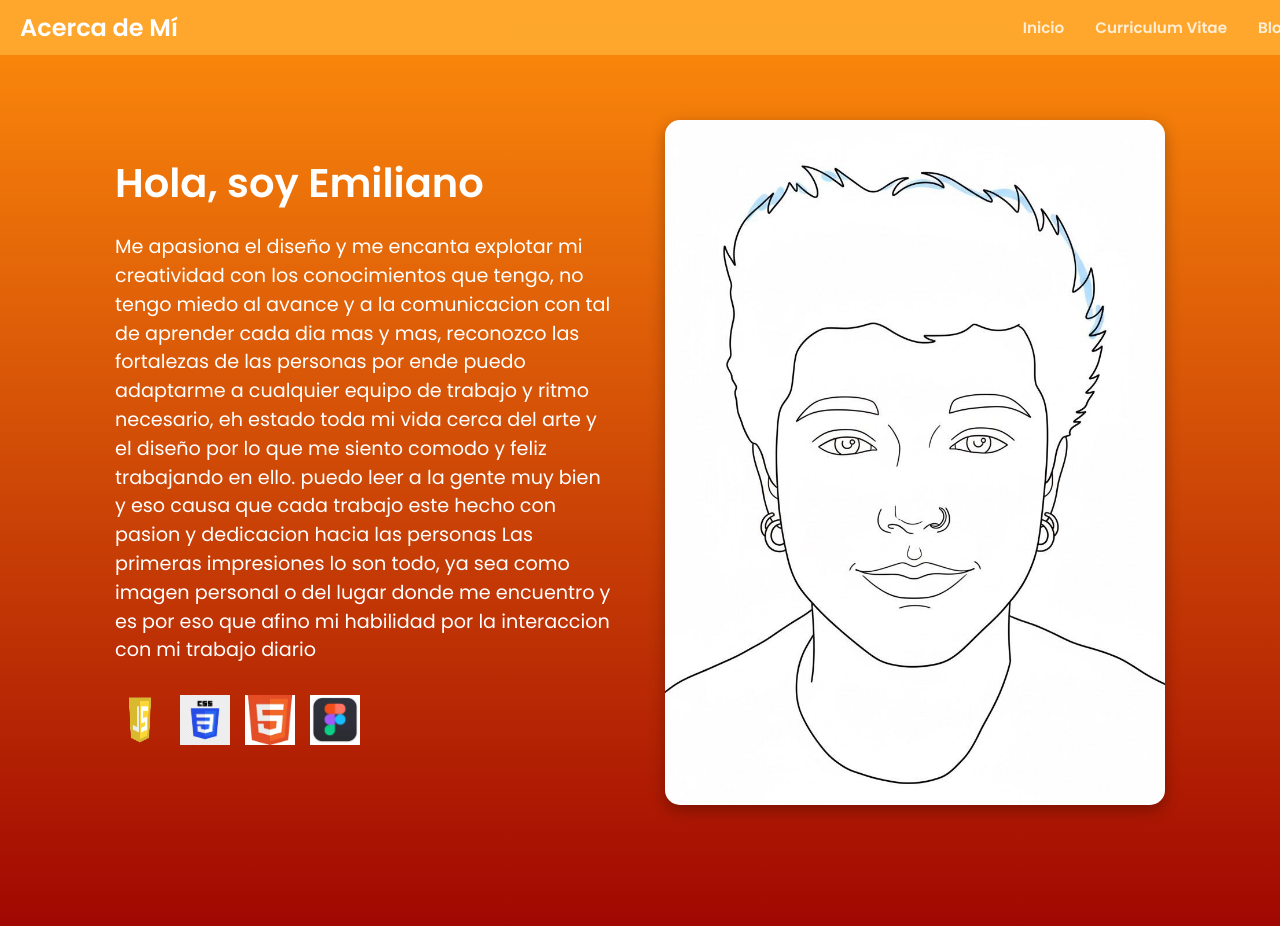
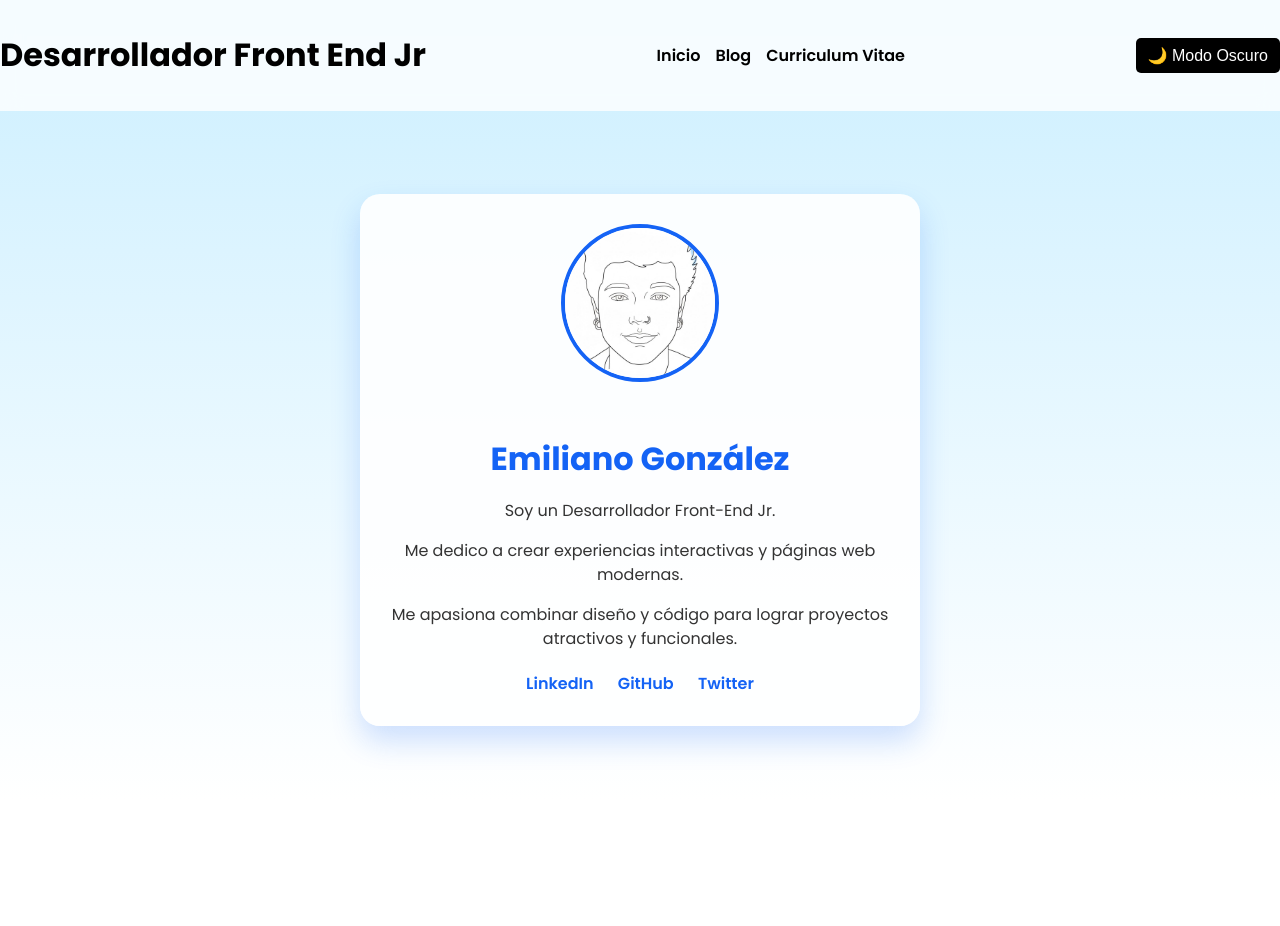
Before and after one commit to emilianomglez01-eng/Portafolio-Emiliano, a website: page Acercademi.html in a window 1280 px wide. After the commit the page ends 800 px from the top, so only its background shows below. Drawn offline with nearby package versions, Linux system fonts and the light colour scheme.

Commit message:
Nueva idea portafolio

```diff
--- a/Acercademi.css
+++ b/Acercademi.css
@@ -1,106 +1,167 @@
+@import url("https://fonts.googleapis.com/css2?family=Poppins:wght@400;600;700&display=swap");
+
 body {
   font-family: 'Poppins', sans-serif;
+  background: linear-gradient(to bottom, #ccefff 0%, #ffffff 100%);
+  display: flex;
+  justify-content: center;
+  align-items: center;
+  flex-direction: column;
+  min-height: 100vh;
   margin: 0;
-  padding: 0;
-  background: linear-gradient(to bottom, #ff8d0b, #9c0101);
-  color: #ffffff;
+  color: #000;
+  overflow-x: hidden;
+  transition: background 2s ease-in-out, color 2s ease-in-out;
 }
 
+/* NAVBAR */
 header {
   position: fixed;
   top: 0;
   width: 100%;
-  background: rgba(255, 173, 51, 0.856);
+  z-index: 10;
   display: flex;
   justify-content: space-between;
   align-items: center;
+  background: rgba(255, 255, 255, 0.8);
+  backdrop-filter: blur(10px);
   padding: 10px 20px;
-  z-index: 10;
+  border-radius: 10px;
+  transition: background 1s;
+  flex-wrap: wrap;
 }
 
 header h1 {
+  color: #000;
   font-weight: 700;
-  font-size: 1.5rem;
-  margin: 0;
+  transition: color 1s;
 }
 
 nav {
-  display: flex;
-  gap: 15px;
-  margin-left: 500px;
-  text-align: left;
-}
-
-nav a {
-  color: #ffffffce;
-  text-decoration: none;
-  font-weight: 600;
-  font-size: 0.95rem;
-  transition: color 0.3s;
-  padding: 5px 8px;
-}
-
-nav a:hover {
-  color: rgb(255, 146, 4);
-}
-
-
-.acerca-seccion {
-  display: flex;
-  flex-wrap: wrap;
-  justify-content: center;
-  align-items: flex-start;
-  min-height: 100vh;
-  padding: 120px 50px 50px 50px;
-  gap: 50px;
-  opacity: 0;
-  transform: translateY(50px);
-}
-
-.acerca-texto {
-  flex: 1;
-  min-width: 300px;
-  max-width: 500px;
-}
-
-.acerca-texto h2 {
-  font-size: 2.5rem;
-  margin-bottom: 20px;
-}
-
-.acerca-texto p {
-  font-size: 1.2rem;
-  line-height: 1.5;
-  margin-bottom: 30px;
-}
-
-
-.conocimientos {
   display: flex;
   flex-wrap: wrap;
   gap: 15px;
 }
 
-.conocimiento {
-  width: 50px;
-  height: 50px;
-  opacity: 0;
-  transform: translateY(20px);
+nav a {
+  color: #000;
+  text-decoration: none;
+  font-weight: 600;
+  transition: color 1s;
+  font-size: clamp(0.9rem, 1.5vw, 1rem);
 }
 
+nav a:hover {
+  color: #0a3fa0;
+}
 
-.acerca-imagen {
-  flex: 1;
-  min-width: 300px;
-  max-width: 500px;
+#darkModeToggle {
+  padding: 8px 12px;
+  background: #000000;
+  border: none;
+  border-radius: 5px;
+  cursor: pointer;
+  font-size: 1rem;
+  color: #fff;
+  transition: background 0.3s, color 0.3s;
+}
+
+#darkModeToggle:hover {
+  background: #ffffff;
+}
+
+/* Modo oscuro navbar */
+.dark-mode header {
+  background: rgba(0, 0, 0, 0.8);
+}
+
+.dark-mode header h1,
+.dark-mode nav a {
+  color: #fff;
+}
+
+/* MAIN CARD */
+main {
   display: flex;
   justify-content: center;
   align-items: center;
+  padding-top: 120px;
+  width: 100%;
 }
 
-.acerca-imagen img {
-  width: 100%;
-  height: auto;
-  border-radius: 15px;
-  box-shadow: 0 5px 15px rgba(0,0,0,0.3);
+.card {
+  background: rgba(255,255,255,0.9);
+  border-radius: 20px;
+  box-shadow: 0 15px 30px rgba(20, 99, 245, 0.2);
+  max-width: 500px;
+  width: 90%;
+  padding: 30px;
+  text-align: center;
+  position: relative;
+  cursor: pointer;
+  transition: transform 0.3s ease;
 }
+
+.card:hover {
+  transform: translateY(-10px);
+}
+
+.card-image img {
+  width: 150px;
+  height: 150px;
+  border-radius: 50%;
+  border: 4px solid #1463f5;
+  object-fit: cover;
+  margin-bottom: 20px;
+  transition: transform 0.5s ease;
+}
+
+.card:hover .card-image img {
+  transform: scale(1.1) rotate(3deg);
+}
+
+.card-content h2 {
+  color: #1463f5;
+  font-size: 2rem;
+  margin-bottom: 10px;
+}
+
+.card-content p {
+  font-size: 1rem;
+  color: #333;
+  margin-bottom: 8px;
+  line-height: 1.5;
+}
+
+.card-social {
+  margin-top: 20px;
+}
+
+.card-social a {
+  margin: 0 10px;
+  text-decoration: none;
+  color: #1463f5;
+  font-weight: 600;
+  transition: transform 0.3s, color 0.3s;
+}
+
+.card-social a:hover {
+  transform: scale(1.2);
+  color: #0a3fa0;
+}
+
+/* Modo oscuro carta */
+.dark-mode body {
+  background: linear-gradient(to bottom, #0a0f23 0%, #1a2740 100%);
+}
+
+.dark-mode .card {
+  background: rgba(20, 40, 80, 0.8);
+  box-shadow: 0 15px 30px rgba(255, 255, 255, 0.1);
+}
+
+.dark-mode .card-content h2,
+.dark-mode .card-content p,
+.dark-mode .card-social a {
+  color: #ffffff;
+}
--- a/Acercademi.html
+++ b/Acercademi.html
@@ -3,48 +3,51 @@
 <head>
   <meta charset="UTF-8">
   <meta name="viewport" content="width=device-width, initial-scale=1.0">
-  <title>Acerca de mí</title>
-  <link href="https://fonts.googleapis.com/css2?family=Poppins:wght@400;600&display=swap" rel="stylesheet">
+  <title>Acerca de mí - Emiliano González</title>
   <link rel="stylesheet" href="Acercademi.css">
   <script src="https://cdnjs.cloudflare.com/ajax/libs/animejs/3.2.1/anime.min.js"></script>
 </head>
 <body>
 
+  <!-- NAVBAR idéntico al index -->
   <header>
-    <h1>Acerca de Mí</h1>
+    <h1>Desarrollador Front End Jr</h1>
     <nav>
       <a href="index.html">Inicio</a>
-      <a href="acerca.html">Curriculum Vitae</a>
       <a href="Blog.html">Blog</a>
+      <a href="#">Curriculum Vitae</a>
     </nav>
+    <button id="darkModeToggle">🌙 Modo Oscuro</button>
   </header>
 
-
+  <!-- CONTENIDO PRINCIPAL -->
   <main>
-    <section class="acerca-seccion">
-      <div class="acerca-texto">
-        <h2>Hola, soy Emiliano</h2>
-        <p>
-          Me apasiona el diseño y me encanta explotar mi creatividad con los conocimientos que tengo, no tengo miedo al avance y a la comunicacion con tal de aprender cada dia mas
-          y mas, reconozco las fortalezas de las personas por ende puedo adaptarme a cualquier equipo de trabajo y ritmo necesario, eh estado toda mi vida cerca del arte y el diseño
-            por lo que me siento comodo y feliz trabajando en ello. puedo leer a la gente muy bien y eso causa que cada trabajo este hecho con pasion y dedicacion hacia las personas
-            Las primeras impresiones lo son todo, ya sea como imagen personal o del lugar donde me encuentro y es por eso que afino mi habilidad por la interaccion con mi trabajo diario
-        </p>
-        <div class="conocimientos">
-          <img src="imagenes/JAVASCRIPT ADOBE.png" width="500" height="200" alt="JavaScript" class="conocimiento">
-          <img src="imagenes/CSS Adobe.png" alt="CSS" class="conocimiento">
-          <img src="imagenes/html adobe.png" alt="html" class="conocimiento">
-          <img src="imagenes/Figma-logo.jpg" alt="Figma" class="conocimiento">
-
-           </div>
+    <div class="card" id="profileCard">
+      <div class="card-image">
+        <img src="/imagenes/Retrato-dibujo.jpg" alt="Emiliano González">
       </div>
-
-      <div class="acerca-imagen">
-        <img src="imagenes/Retrato-dibujo.jpg" alt="Foto de Emiliano">
+      <div class="card-content">
+        <h2 id="name">Emiliano González</h2>
+        <p id="who">Soy un Desarrollador Front-End Jr.</p>
+        <p id="what">Me dedico a crear experiencias interactivas y páginas web modernas.</p>
+        <p id="why">Me apasiona combinar diseño y código para lograr proyectos atractivos y funcionales.</p>
       </div>
-    </section>
+      <div class="card-social">
+        <a href="#" target="_blank">LinkedIn</a>
+        <a href="#" target="_blank">GitHub</a>
+        <a href="#" target="_blank">Twitter</a>
+      </div>
+    </div>
   </main>
 
+  <!-- JAVASCRIPT -->
   <script src="Acercademi.js"></script>
+  <script>
+    // Modo oscuro para navbar y fondo
+    const toggle = document.getElementById('darkModeToggle');
+    toggle.addEventListener('click', () => {
+      document.body.classList.toggle('dark-mode');
+    });
+  </script>
 </body>
 </html>
--- a/Acercademi.js
+++ b/Acercademi.js
@@ -1,34 +1,50 @@
+// Seleccionamos los elementos de la tarjeta
+const nameEl = document.getElementById("name");
+const whoEl = document.getElementById("who");
+const whatEl = document.getElementById("what");
+const whyEl = document.getElementById("why");
+const card = document.getElementById("profileCard");
 
-const acercaSection = document.querySelector('.acerca-seccion');
-const iconos = document.querySelectorAll('.conocimiento');
+// Animación inicial al cargar
+window.addEventListener("load", () => {
+  anime.timeline({ easing: 'easeOutExpo', duration: 800 })
+    .add({
+      targets: nameEl,
+      translateY: [-50, 0],
+      opacity: [0, 1]
+    })
+    .add({
+      targets: whoEl,
+      translateX: [-100, 0],
+      opacity: [0, 1]
+    })
+    .add({
+      targets: whatEl,
+      translateX: [100, 0],
+      opacity: [0, 1]
+    })
+    .add({
+      targets: whyEl,
+      translateY: [50, 0],
+      opacity: [0, 1]
+    });
+});
 
-function animateAcerca() {
-  const sectionTop = acercaSection.getBoundingClientRect().top;
-  const trigger = window.innerHeight - 100;
+// Interacción al pasar el mouse sobre la card
+card.addEventListener("mousemove", (e) => {
+  const rect = card.getBoundingClientRect();
+  const x = e.clientX - rect.left;
+  const y = e.clientY - rect.top;
 
-  if (sectionTop < trigger) {
+  const centerX = rect.width / 2;
+  const centerY = rect.height / 2;
 
-    anime({
-      targets: '.acerca-seccion',
-      opacity: [0, 1],
-      translateY: [50, 0],
-      duration: 1500,
-      easing: 'easeOutExpo'
-    });
+  const rotateX = ((y - centerY) / centerY) * 10;
+  const rotateY = ((x - centerX) / centerX) * 10;
 
+  card.style.transform = `rotateX(${-rotateX}deg) rotateY(${rotateY}deg) scale(1.05)`;
+});
 
-    anime({
-      targets: '.conocimiento',
-      opacity: [0, 1],
-      translateY: [20, 0],
-      delay: anime.stagger(150),
-      duration: 1000,
-      easing: 'easeOutExpo'
-    });
-
-
-    window.removeEventListener('scroll', animateAcerca);
-  }
-}
-
-window.addEventListener('load', animateAcerca);
+card.addEventListener("mouseleave", () => {
+  card.style.transform = "rotateX(0deg) rotateY(0deg) scale(1)";
+});
--- a/styles.css
+++ b/styles.css
@@ -1,13 +1,11 @@
 @import url("https://fonts.googleapis.com/css2?family=Poppins");
 
 :root {
-  --yellow-light: #f3f8c0;
-  --orange-light: #16405c;
-  --red-light: #000000;
-  --gold: #ffffff;
-  --orange-dark: #000000;
-  --moon-gray: #9ca3af;
-  --moon-blue: #a0b9ff;
+  --light-bg: #6cb1ff;
+  --dark-bg: #000000;
+  --deep-purple: #8cd8f0;
+  --white-glow: #ffffff;
+  --moon-gray: #dcdcdc;
 }
 
 * {
@@ -18,16 +16,19 @@
 
 body {
   font-family: 'Poppins', sans-serif;
-  background: linear-gradient(to bottom, var(--yellow-light), var(--orange-light));
+  background: var(--light-bg);
   height: 100vh;
   overflow: hidden;
   display: flex;
   flex-direction: column;
   align-items: center;
-  transition: background 1s, color 1s;
+
+  /* transición suave */
+  transition: background 2s ease-in-out, color 2s ease-in-out;
   color: #000;
 }
 
+/* NAVBAR */
 header {
   position: fixed;
   top: 0;
@@ -36,21 +37,21 @@ header {
   display: flex;
   justify-content: space-between;
   align-items: center;
-  background: rgba(255, 255, 255, 0.3);
-  backdrop-filter: blur(6px);
+  background: rgba(255, 255, 255, 0.8);
+  backdrop-filter: blur(10px);
   padding: 10px 20px;
   border-radius: 10px;
   transition: background 1s;
 }
 
 header h1 {
-  color: var(--orange-dark);
+  color: #000;
   font-weight: 700;
   transition: color 1s;
 }
 
 nav a {
-  color: var(--red-light);
+  color: #000;
   text-decoration: none;
   margin: 0 10px;
   font-weight: 600;
@@ -58,23 +59,24 @@ nav a {
 }
 
 nav a:hover {
-  color: var(--gold);
+  color: #000000;
 }
 
 #darkModeToggle {
   padding: 8px 12px;
-  background: var(--gold);
+  background: #000000;
   border: none;
   border-radius: 5px;
   cursor: pointer;
   font-size: 1rem;
-  color: #000;
+  color: #fff;
   transition: background 0.3s, color 0.3s;
 }
 #darkModeToggle:hover {
-  background: var(--orange-dark);
+  background: #ffffff;
 }
 
+/* CONTENIDO */
 main {
   flex: 1;
   display: flex;
@@ -99,15 +101,15 @@ svg {
   height: 700px;
   z-index: 3;
 }
+
 polygon {
   transition: fill 0.6s ease;
 }
 
-
 .lotus-text {
   position: absolute;
   top: 52%;
-  left: 64%;
+  left: 61%;
   transform: translate(-50%, -40%);
   text-align: center;
   z-index: 5;
@@ -127,6 +129,11 @@ polygon {
   }
 }
 
+.lotus-text h2,
+.lotus-text p {
+  animation: floatText 4s ease-in-out infinite;
+}
+
 @keyframes floatText {
   0%, 100% {
     transform: translate(-50%, -50%) translateY(0);
@@ -136,42 +143,41 @@ polygon {
   }
 }
 
-.lotus-text h2,
-.lotus-text p {
-  animation: floatText 4s ease-in-out infinite;
-}
-
 .lotus-text h2 {
   font-size: 2.8rem;
   margin-bottom: 0.5rem;
-  text-shadow: 0 0 10px rgba(0,0,0,0.3);
+  text-shadow: 0 0 15px rgba(100, 80, 180, 0.4);
   transition: color 1s;
+  color: #000;
 }
 
 .lotus-text p {
   font-size: 1.5rem;
-  text-shadow: 0 0 8px rgba(0,0,0,0.3);
+  color: #222;
+  text-shadow: 0 0 8px rgba(0,0,0,0.1);
   transition: color 1s;
 }
 
+/* FOOTER */
 footer {
   position: absolute;
   bottom: 10px;
-  color: var(--orange-dark);
+  color: #000;
   text-align: center;
   width: 100%;
   z-index: 10;
   transition: color 1s;
 }
 
-
+/* 🌙 MODO OSCURO */
 .dark-mode {
-  background: radial-gradient(circle, #1a1b26, #000);
+  background: var(--dark-bg);
   color: #fff;
+  transition: background 2s ease-in-out, color 2s ease-in-out;
 }
 
 .dark-mode header {
-  background: rgba(0, 0, 0, 0.7);
+  background: rgba(0, 0, 0, 0.8);
 }
 
 .dark-mode header h1,
@@ -192,13 +198,57 @@ footer {
   left: 0;
   width: 100%;
   height: 100%;
-  z-index: 0;
   overflow: hidden;
+  z-index: -1;
+  background: linear-gradient(to bottom, #1463f5 0%, #94e1ff 100%);
+  transition: background 2s ease-in-out;
 }
 
-#rippleCanvas {
+/* Capa overlay para modo oscuro */
+.water-background::before {
+  content: "";
+  position: absolute;
+  top: 0;
+  left: 0;
   width: 100%;
   height: 100%;
-  display: block;
-  filter: blur(1.5px) brightness(1.2);
+  background: linear-gradient(to bottom, #0a0f23 0%, #1a2740 100%);
+  opacity: 0;               /* invisible por defecto */
+  transition: opacity 2s ease-in-out; /* transición suave */
+  z-index: 1;
+  pointer-events: none;
 }
+
+/* Nubes animadas */
+.water-background::after {
+  content: "";
+  position: absolute;
+  top: 5%;
+  left: -200px;
+  width: 300%;
+  height: 50%;
+  background:
+    radial-gradient(circle at 20% 40%, rgba(255,255,255,0.9) 0%, transparent 60%) 0 0 / 300px 120px repeat-x,
+    radial-gradient(circle at 60% 60%, rgba(255,255,255,0.8) 0%, transparent 70%) 0 0 / 400px 160px repeat-x,
+    radial-gradient(circle at 80% 30%, rgba(255,255,255,0.7) 0%, transparent 60%) 0 0 / 500px 200px repeat-x;
+  animation: moveClouds 60s linear infinite;
+  opacity: 0.7;
+  pointer-events: none;
+  transition: opacity 2s ease-in-out, filter 2s ease-in-out, background 2s ease-in-out;
+  z-index: 2;
+}
+
+/* Activar overlay en modo oscuro */
+body.dark-mode .water-background::before {
+  opacity: 1;
+}
+
+/* Ajustes para nubes en modo oscuro */
+body.dark-mode .water-background::after {
+  background:
+    radial-gradient(circle at 30% 50%, rgba(255,255,255,0.3) 0%, transparent 60%) 0 0 / 300px 120px repeat-x,
+    radial-gradient(circle at 70% 40%, rgba(255,255,255,0.2) 0%, transparent 70%) 0 0 / 400px 160px repeat-x;
+  animation: moveCloudsNight 25s linear infinite;
+  opacity: 0.4;
+  filter: brightness(0.6);
+}
```
Also changed, not shown: index.html (+3 -4 lines), portafolio.js (+24 -54 lines), imagenes/Nubes.jpg (added), imagenes/nubes-esponjosas-en-el-cielo-naranja.jpg (added).
